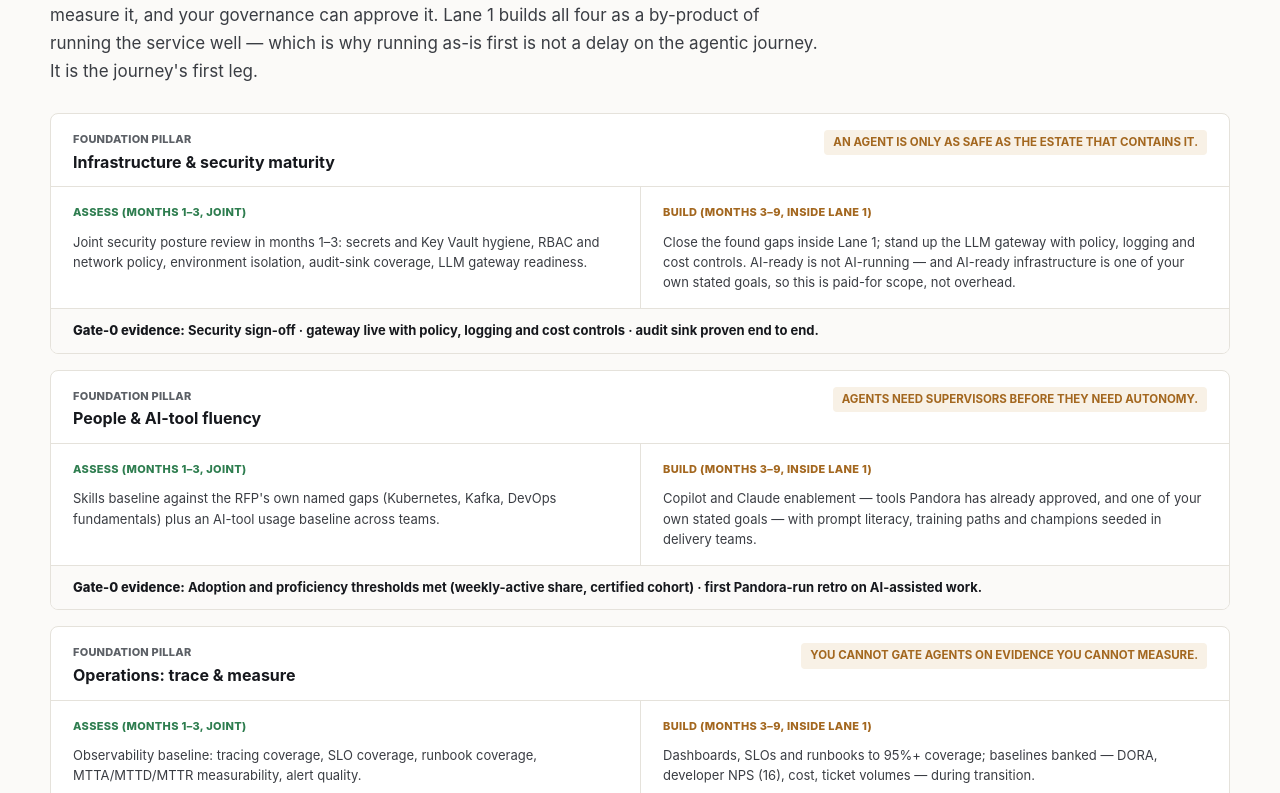
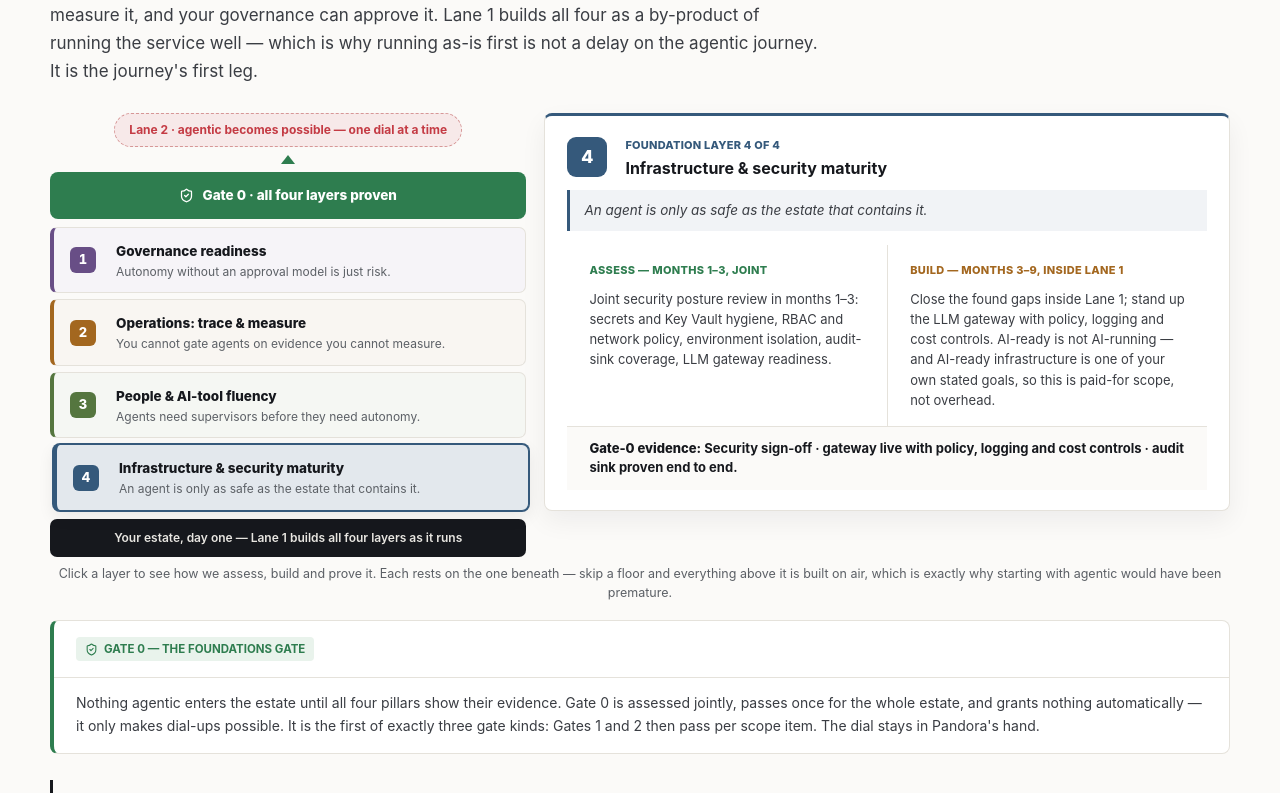
Before and after one commit to opsinghis/pand-tsf, a React (Vite) app: page / in a window 1280 px wide. Shown: the part 6067-6860 px from the top of the page. Built offline with nearby package versions, Linux system fonts and the light colour scheme.

Commit message:
change to readiness foundation done

```diff
--- a/src/alternative.smoke.ts
+++ b/src/alternative.smoke.ts
@@ -52,7 +52,7 @@ const count = (re: RegExp) => (markup.match(re) || []).length;
 const structural: Record<string, boolean> = {
   "30 dial rows": count(/class="dial-item"/g) === 30,
   "20 goal rows (8+8+4)": alt.goalsB21.length + alt.goalsB22.length + alt.goalsC2.length === 20,
-  "4 foundation pillars": count(/Foundation pillar/g) === 4,
+  "4 foundation layers + 4 detail panels": count(/aria-controls="fs-panel-/g) === 4 && count(/class="fs-detail"/g) === 4,
   "4 horizon blocks": count(/class="hblock-head"/g) === 4,
   "two governance layers": markup.includes("ACTIVE DAY 1") && markup.includes("DORMANT UNTIL DIAL-UP"),
   "Lane 2 empty at 3 months": count(/hlane2 empty/g) === 1,
--- a/src/components/AltModel.tsx
+++ b/src/components/AltModel.tsx
@@ -1,4 +1,5 @@
 import { ShieldCheck } from "lucide-react";
+import { useState, type CSSProperties, type KeyboardEvent } from "react";
 import { changesNote, changesTable, dialLevels, dialSource, foundationPillars, foundationsIntro, foundationsPunchline, gateSeries, gateZero, gatesAnswer, horizons, laneDefinitions, laneRules, platformLabels, scopeDial, terminology } from "../data/alternative";
 import { DataTable, PullQuote, Reveal, Section } from "./primitives";
 import { LandscapeMap } from "./LandscapeMap";
@@ -233,34 +234,108 @@ function SwimlanePlan() {
   );
 }
 
+const foundationHues: Record<string, string> = {
+  infra: "--tech",
+  people: "--people",
+  ops: "--ops",
+  governance: "--gov"
+};
+
 export function FoundationsSection() {
+  const [active, setActive] = useState(foundationPillars[0].id);
+  const topDown = [...foundationPillars].reverse();
+  const activeIndex = foundationPillars.findIndex((pillar) => pillar.id === active);
+
+  const onKey = (event: KeyboardEvent<HTMLButtonElement>) => {
+    if (event.key !== "ArrowUp" && event.key !== "ArrowDown") return;
+    event.preventDefault();
+    const delta = event.key === "ArrowUp" ? 1 : -1; // up = toward the top floor
+    const next = Math.min(foundationPillars.length - 1, Math.max(0, activeIndex + delta));
+    setActive(foundationPillars[next].id);
+  };
+
   return (
     <Section id="foundations" num="05" title="Readiness foundations — Gate 0">
       <p className="sec-sub">{foundationsIntro}</p>
-      <div className="readiness-stack">
-        {foundationPillars.map((pillar) => (
-          <Reveal className="cap-card" key={pillar.id}>
-            <div className="cap-head">
-              <div>
-                <span className="cap-loop">Foundation pillar</span>
+
+      <div className="fstack-interactive">
+        <div className="fstack">
+          <div className="fs-unlocked">
+            <span>Lane 2 · agentic becomes possible — one dial at a time</span>
+          </div>
+          <div className="fs-uparrow" aria-hidden="true" />
+          <div className="fs-capstone">
+            <ShieldCheck size={15} aria-hidden="true" />
+            Gate 0 · all four layers proven
+          </div>
+          <div className="fs-floors" role="tablist" aria-label="Foundation layers" aria-orientation="vertical">
+            {topDown.map((pillar, topIndex) => {
+              const layerNo = topIndex + 1;
+              const on = active === pillar.id;
+              return (
+                <button
+                  key={pillar.id}
+                  type="button"
+                  role="tab"
+                  aria-selected={on}
+                  aria-controls={`fs-panel-${pillar.id}`}
+                  tabIndex={on ? 0 : -1}
+                  className={`fs-floor ${on ? "active" : ""}`}
+                  style={{ "--tier": `var(${foundationHues[pillar.id]})` } as CSSProperties}
+                  onClick={() => setActive(pillar.id)}
+                  onKeyDown={onKey}
+                >
+                  <span className="fs-no">{layerNo}</span>
+                  <div className="fs-floor-body">
+                    <strong>{pillar.title}</strong>
+                    <span>{pillar.why}</span>
+                  </div>
+                </button>
+              );
+            })}
+          </div>
+          <div className="fs-ground">Your estate, day one — Lane 1 builds all four layers as it runs</div>
+        </div>
+
+        <div className="fs-detail-wrap">
+          {foundationPillars.map((pillar, index) => (
+            <div
+              key={pillar.id}
+              id={`fs-panel-${pillar.id}`}
+              role="tabpanel"
+              className="fs-detail"
+              hidden={active !== pillar.id}
+              style={{ "--tier": `var(${foundationHues[pillar.id]})` } as CSSProperties}
+            >
+              <div className="fs-detail-head">
+                <span className="fs-no fs-no-lg">{foundationPillars.length - index}</span>
+                <div className="fs-detail-title">
+                  <span className="cap-loop">Foundation layer {foundationPillars.length - index} of 4</span>
                   <h4 className="cap-title">{pillar.title}</h4>
                 </div>
-              <span className="chip gap">{pillar.why}</span>
               </div>
+              <p className="fs-why">{pillar.why}</p>
               <div className="cap-cols">
                 <div className="cap-col">
-                <h5 className="cap-col-title already-title">Assess (months 1–3, joint)</h5>
+                  <h5 className="cap-col-title already-title">Assess — months 1–3, joint</h5>
                   <p className="cap-text">{pillar.assess}</p>
                 </div>
                 <div className="cap-col">
-                <h5 className="cap-col-title netnew-title">Build (months 3–9, inside Lane 1)</h5>
+                  <h5 className="cap-col-title netnew-title">Build — months 3–9, inside Lane 1</h5>
                   <p className="cap-text">{pillar.build}</p>
                 </div>
               </div>
               <p className="cap-bottom"><strong>Gate-0 evidence:</strong> {pillar.evidence}</p>
-          </Reveal>
+            </div>
           ))}
         </div>
+      </div>
+
+      <p className="diagram-note fs-note">
+        Click a layer to see how we assess, build and prove it. Each rests on the one beneath — skip a floor and everything
+        above it is built on air, which is exactly why starting with agentic would have been premature.
+      </p>
+
       <Reveal className="gatecard gate-zero">
         <div className="ghead">
           <h3>
--- a/src/components/alternative.css
+++ b/src/components/alternative.css
@@ -808,3 +808,202 @@ td:target {
     grid-template-columns: 1fr;
   }
 }
+
+
+/* Readiness foundations — interactive load-bearing stack (§04) */
+.fstack-interactive {
+  display: grid;
+  grid-template-columns: minmax(0, 0.82fr) minmax(0, 1.18fr);
+  gap: 18px;
+  align-items: start;
+  margin: 8px 0;
+}
+
+.fstack {
+  display: grid;
+  gap: 8px;
+  align-self: start;
+  position: sticky;
+  top: 96px;
+}
+
+.fs-unlocked {
+  justify-self: center;
+  border: 1px dashed color-mix(in srgb, var(--accent) 45%, var(--line));
+  border-radius: 999px;
+  background: var(--accent-dim);
+  color: var(--accent);
+  font-family: var(--sans);
+  font-size: 12px;
+  font-weight: 740;
+  padding: 6px 14px;
+}
+
+.fs-uparrow {
+  justify-self: center;
+  width: 0;
+  height: 0;
+  border-left: 7px solid transparent;
+  border-right: 7px solid transparent;
+  border-bottom: 9px solid var(--proof);
+}
+
+.fs-capstone {
+  display: flex;
+  align-items: center;
+  justify-content: center;
+  gap: 8px;
+  border-radius: 8px;
+  background: var(--proof);
+  color: #fff;
+  font-family: var(--sans);
+  font-size: 13.5px;
+  font-weight: 780;
+  padding: 12px 16px;
+}
+
+.fs-floors {
+  display: grid;
+  gap: 6px;
+}
+
+.fs-floor {
+  display: grid;
+  grid-template-columns: 34px 1fr;
+  gap: 12px;
+  align-items: center;
+  width: 100%;
+  text-align: left;
+  border: 1px solid var(--line);
+  border-left: 4px solid var(--tier);
+  border-radius: 7px;
+  background: color-mix(in srgb, var(--tier) 6%, #fff 94%);
+  padding: 12px 16px;
+  cursor: pointer;
+  font-family: var(--sans);
+  transition: background 0.15s ease, box-shadow 0.15s ease, transform 0.15s ease;
+}
+
+.fs-floor:hover {
+  background: color-mix(in srgb, var(--tier) 12%, #fff 88%);
+}
+
+.fs-floor.active {
+  background: color-mix(in srgb, var(--tier) 14%, #fff 86%);
+  border-color: var(--tier);
+  box-shadow: 0 0 0 1px var(--tier), 0 6px 16px rgb(22 24 29 / 8%);
+  transform: translateX(3px);
+}
+
+.fs-no {
+  display: grid;
+  place-items: center;
+  width: 26px;
+  height: 26px;
+  border-radius: 6px;
+  background: var(--tier);
+  color: #fff;
+  font-family: var(--sans);
+  font-size: 13px;
+  font-weight: 780;
+  font-variant-numeric: tabular-nums;
+}
+
+.fs-floor-body {
+  display: grid;
+  gap: 1px;
+  font-family: var(--sans);
+}
+
+.fs-floor-body strong {
+  font-size: 13.5px;
+}
+
+.fs-floor-body span {
+  color: var(--muted);
+  font-size: 12px;
+  line-height: 1.4;
+}
+
+.fs-ground {
+  border-radius: 7px;
+  background: var(--ink);
+  color: #e8e6e1;
+  font-family: var(--sans);
+  font-size: 12px;
+  font-weight: 640;
+  text-align: center;
+  padding: 9px 14px;
+}
+
+.fs-note {
+  margin-top: 4px;
+  text-align: center;
+}
+
+@media (max-width: 640px) {
+  .fs-floor {
+    grid-template-columns: 28px 1fr;
+    gap: 10px;
+  }
+}
+
+
+/* Foundations master-detail panel */
+.fs-detail-wrap {
+  min-height: 260px;
+}
+
+.fs-detail {
+  border: 1px solid var(--line);
+  border-top: 3px solid var(--tier);
+  border-radius: 8px;
+  background: var(--card);
+  box-shadow: 0 10px 26px rgb(22 24 29 / 6%);
+  padding: 20px 22px;
+}
+
+.fs-detail[hidden] {
+  display: none;
+}
+
+.fs-detail-head {
+  display: grid;
+  grid-template-columns: 44px 1fr;
+  gap: 14px;
+  align-items: center;
+  margin-bottom: 12px;
+}
+
+.fs-no-lg {
+  width: 40px;
+  height: 40px;
+  border-radius: 9px;
+  font-size: 18px;
+}
+
+.fs-detail-title .cap-loop {
+  color: var(--tier);
+}
+
+.fs-why {
+  margin-bottom: 14px;
+  padding: 10px 14px;
+  border-left: 3px solid var(--tier);
+  background: color-mix(in srgb, var(--tier) 7%, #fff 93%);
+  color: #3a3d43;
+  font-family: var(--sans);
+  font-size: 13.5px;
+  font-style: italic;
+  line-height: 1.5;
+}
+
+@media (max-width: 900px) {
+  .fstack-interactive {
+    grid-template-columns: 1fr;
+  }
+
+  .fstack {
+    position: static;
+  }
+}
```
Also changed, not shown: 1 other file (tests, documents, lock files or other folders). Lines whose indentation alone changed are shown as unchanged.
